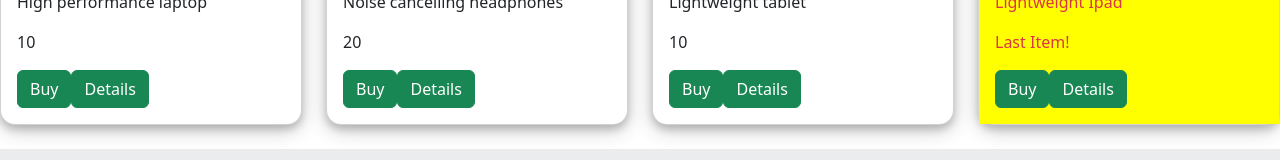
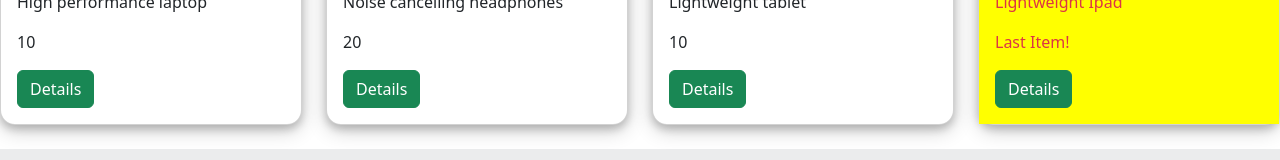
Before and after one commit to mohamedali559/E-Commerce, an Angular app: page /Products in a window 1280 px wide. Shown: the part 373-533 px from the top of the page. Built offline with nearby package versions, Linux system fonts and the light colour scheme.

Commit message:
Remove Buy button from Products component; update template to focus on Details navigation.

```diff
--- a/src/app/components/products/products.html
+++ b/src/app/components/products/products.html
@@ -20,7 +20,7 @@
                 <p class="card-text text-danger">Last Item!</p>
                 }
                 <!-- Buy Button -->
-                <button class="btn btn-success" (click)="Productsold(Product)">Buy</button>
+                <!-- <button class="btn btn-success" (click)="Productsold(Product)">Buy</button> -->
                 <button class="btn btn-success" (click)="NavigateToDetails(Product.id)">Details</button>
             </div>
         </div>
```
